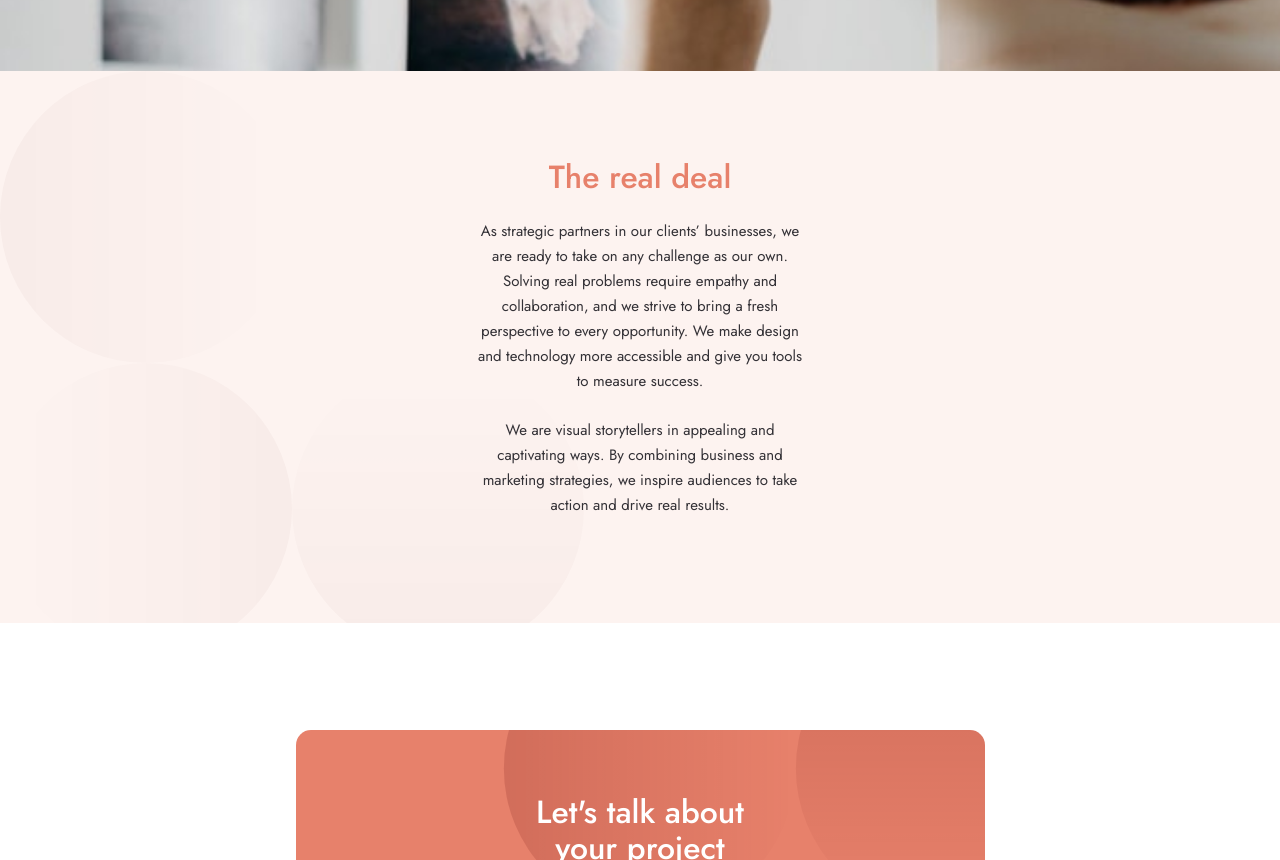
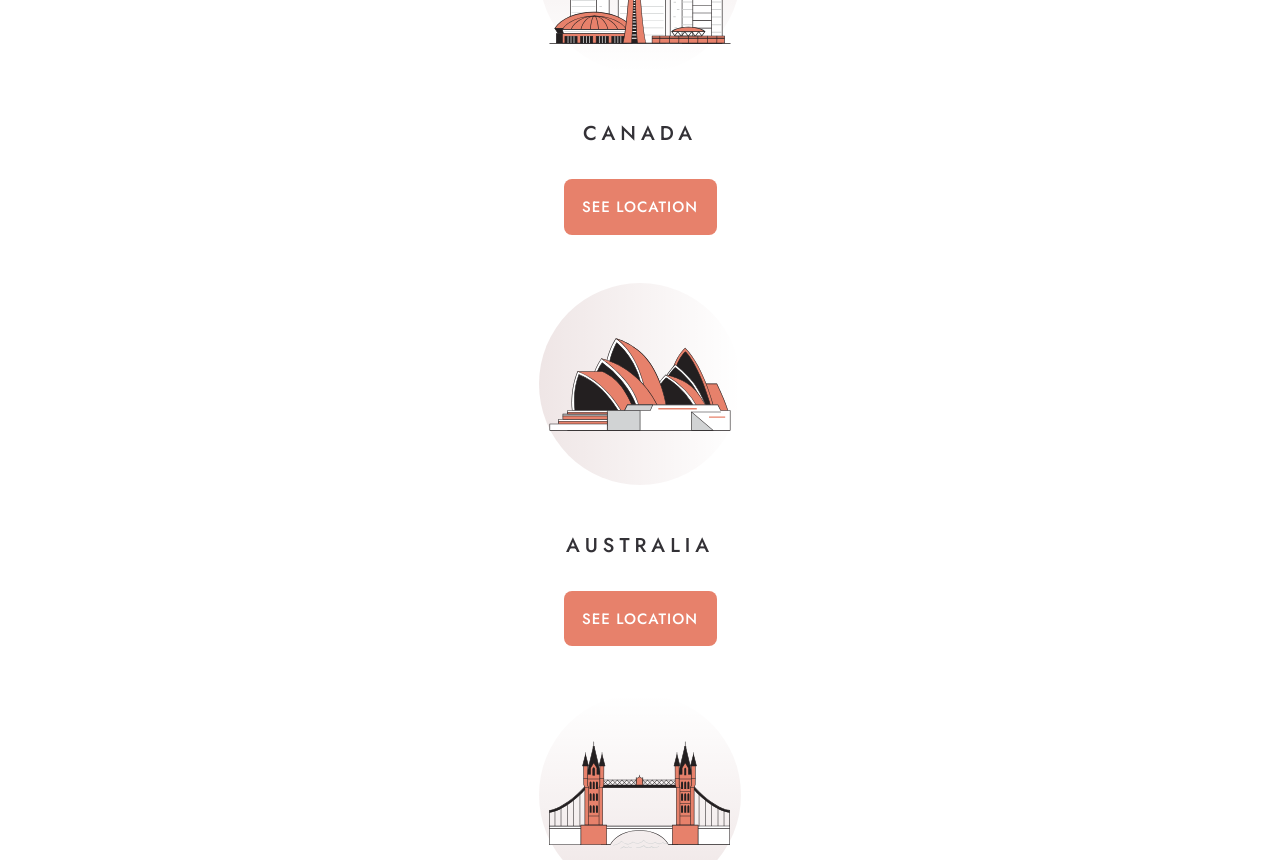
Before and after one commit to richieAiello/designo-website, a React (Vite) app: page /about in a window 1280 px wide. Shown: the part 1940-2800 px from the top of the page. Built offline with nearby package versions, Linux system fonts and the light colour scheme.

Commit message:
Styles for section location on mobile.

```diff
--- a/src/components/main/location-section/Location.js
+++ b/src/components/main/location-section/Location.js
@@ -6,19 +6,19 @@ import iconUnitedKingdom from "../../../assets/shared/desktop/illustration-unite
 export default function Location() {
   return (
     <section className="location container">
-      <div className="location__wrapper">
+      <div className="location__wrapper location__wrapper--canada">
         <img src={iconCanada} alt="" className="location__icon" />
-        <h3 className="lcoation__heading bold">Canada</h3>
+        <h3 className="location__heading bold">Canada</h3>
         <Link to="/locations" className="btn btn--location link">See Location</Link>
       </div>
-      <div className="location__wrapper">
+      <div className="location__wrapper location__wrapper--australia">
         <img src={iconAustralia} alt="" className="location__icon" />
-        <h3 className="lcoation__heading bold">Australia</h3>
+        <h3 className="location__heading bold">Australia</h3>
         <Link to="/locations" className="btn btn--location link">See Location</Link>
       </div>
-      <div className="location__wrapper">
+      <div className="location__wrapper location__wrapper--united-kingdom">
         <img src={iconUnitedKingdom} alt="" className="location__icon" />
-        <h3 className="lcoation__heading bold">United Kingdom</h3>
+        <h3 className="location__heading bold">United Kingdom</h3>
         <Link to="/locations" className="btn btn--location link">See Location</Link>
       </div>
     </section>
--- a/src/main.scss
+++ b/src/main.scss
@@ -7,6 +7,7 @@ $black: #1D1C1E;
 $dark-grey: #333136;
 $peach: #E7816B;
 $light-peach: #FFAD9B;
+$gradient-location: #5D0202;
 
 /*****************************************
   RESET AND SCROLLBAR
@@ -482,6 +483,79 @@ $light-peach: #FFAD9B;
   }
 }
 
+// Section location
+.location {
+  background-color: $white;
+  padding: 7.5rem 0;
+  text-align: center;
+
+  &__wrapper {
+    position: relative;
+    display: flex;
+    flex-direction: column;
+    align-items: center;
+
+    &::before {
+      content: '';
+      display: block;
+      height: 202px;
+      width: 202px;
+      border-radius: 100vw;
+      opacity: 20.27%;
+      position: absolute;
+      z-index: 1;
+      top: 0;
+      left: 0;
+      right: 0;
+      margin-inline: auto;
+    }
+
+    &--canada {
+      &::before {
+        background-image:
+          linear-gradient(
+            to top, rgba($gradient-location, 0.01%), rgba($gradient-location, 49.76%)
+          );
+      }
+    }
+
+    &--australia {
+      margin-block: 3rem;
+
+      &::before {
+        background-image:
+          linear-gradient(
+            to left, rgba($gradient-location, 0.01%), rgba($gradient-location, 49.76%)
+          );
+      }
+    }
+
+    &--united-kingdom {
+      &::before {
+        background-image:
+          linear-gradient(
+            to bottom, rgba($gradient-location, 0.01%), rgba($gradient-location, 49.76%)
+          );
+      }
+    }
+  }
+
+  &__icon {
+    position: relative;
+    z-index: 2;
+    margin-bottom: 3rem;
+  }
+
+  &__heading {
+    margin-bottom: 2rem;
+    text-transform: uppercase;
+    font-size: 1.25rem;
+    line-height: 1.625rem;
+    letter-spacing: 5px;
+    color: #333136;
+  }
+}
+
 /*****************************************
   FOOTER
 *****************************************/
@@ -571,6 +645,12 @@ $light-peach: #FFAD9B;
   BUTTONS
 *****************************************/
 .btn {
+  text-transform: uppercase;
+  font-size: 0.9375rem;
+  line-height: 21.68px;
+  letter-spacing: 1px;
+  border-radius: 0.5rem;
+
   &:hover,
   &:focus {
     cursor: pointer;
@@ -581,23 +661,22 @@ $light-peach: #FFAD9B;
     width: 1.25rem;
     position: relative;
 
-    // &:hover,
-    // &:focus {
-    //   .hamburger {
-    //     background-color: $navy;
-    //   }
-    // }
+    &:hover,
+    &:focus {
+      .hamburger {
+        background-color: $peach;
+      }
+    }
   }
 
   &--hero,
+
+
+  &--hero,
   &--your-project {
-    text-transform: uppercase;
-    font-size: 0.9375rem;
-    line-height: 21.68px;
-    letter-spacing: 1px;
     color: $dark-grey;
     background-color: $white;
-    border-radius: 0.5rem;
+
 
     &:hover,
     &:focus {
@@ -612,6 +691,17 @@ $light-peach: #FFAD9B;
 
   &--your-project {
     padding: 1.0625rem 1.1875rem 1.0625rem 1.125rem;
+  }
+
+  &--location {
+    background-color: $peach;
+    color: $white;
+    padding: 1.125rem 1.15625rem 1rem 1.15625rem;
+
+    &:hover,
+    &:focus {
+      background-color: $light-peach;
+    }
   }
 }
 
--- a/src/routes/About.js
+++ b/src/routes/About.js
@@ -1,6 +1,7 @@
 import Hero from "../components/hero/Hero";
 import HeroBanner from "../components/hero/HeroBanner";
 import AboutContext from "../components/main/about-section/AboutContext";
+import Location from "../components/main/location-section/Location";
 import AboutContextSecondary from "../components/main/about-section/AboutContextSecondary";
 import YourProject from "../components/main/your-project-section/YourProject";
 import Footer from "../components/footer/Footer";
@@ -23,6 +24,7 @@ export default function About() {
       />
       <main className="main main--secondary">
         <AboutContext />
+        <Location />
         <AboutContextSecondary />
         <YourProject />
       </main>
```
